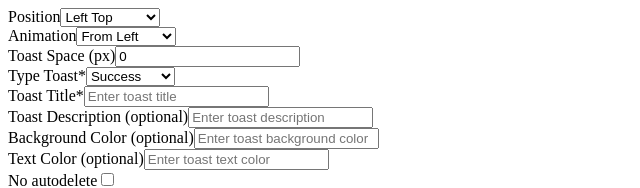
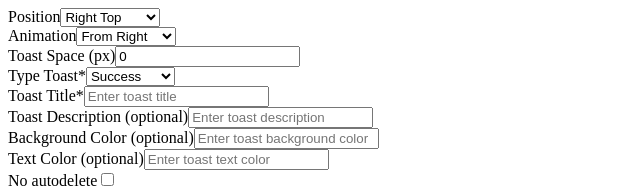
Before and after one commit to Motahard/toast-lib, a React app: page / in a window 1280 px wide. Shown: the top 188 px of the page, without its empty margins (0-640 px from the left). Built offline with nearby package versions, Linux system fonts and the light colour scheme.

Commit message:
fixed drag drop

```diff
--- a/src/components/App/App.tsx
+++ b/src/components/App/App.tsx
@@ -6,8 +6,8 @@ import FormToast from '@components/FormToast/FormToast';
 import FormToastContainer from '@components/FormToastContainer/FormToastContainer';
 
 export const App = () => {
-  const [position, setPosition] = useState('LEFT_TOP')
-  const [animation, setAnimation] = useState('FROM_LEFT')
+  const [position, setPosition] = useState('RIGHT_TOP')
+  const [animation, setAnimation] = useState('FROM_RIGHT')
   const [space, setSpace] = useState('0');
 
   const toastsRef = useRef()
--- a/src/components/FormToastContainer/FormToastContainer.tsx
+++ b/src/components/FormToastContainer/FormToastContainer.tsx
@@ -23,15 +23,15 @@ const FormToastContainer: FC<IFormToastContainer> = ({ setAnimation, setPosition
         <>
             <SelectGroup
                 name='position'
-                values={['LEFT_TOP', 'LEFT_BOTTOM', 'RIGHT_TOP', 'RIGHT_BOTTOM']}
-                valuesDescription={['Left Top', 'Left Bottom', 'Right Top', 'Right Bottom']}
+                values={[ 'RIGHT_TOP', 'LEFT_TOP', 'LEFT_BOTTOM', 'RIGHT_BOTTOM']}
+                valuesDescription={['Right Top', 'Left Top', 'Left Bottom', 'Right Bottom']}
                 onChange={handlePositionChange}
                 description='Position'
             />
             <SelectGroup
                 name='animation'
-                values={['FROM_LEFT', 'FROM_RIGHT', 'FROM_TOP', 'FROM_BOTTOM']}
-                valuesDescription={['From Left', 'From Right', 'From Top', 'From Bottom']}
+                values={['FROM_RIGHT', 'FROM_LEFT', 'FROM_TOP', 'FROM_BOTTOM']}
+                valuesDescription={['From Right', 'From Left', 'From Top', 'From Bottom']}
                 onChange={handleAnimationChange}
                 description='Animation'
             />
--- a/src/components/Toast/Toast.tsx
+++ b/src/components/Toast/Toast.tsx
@@ -66,6 +66,7 @@ export const Toast: React.FC<ICreateToast> = ({
     }
 
     const handleMouseDown = (e: MouseEvent<HTMLDivElement>) => {
+      console.log(e.target)
       positionX.current = e.clientX
       positionY.current = e.clientY
     }
@@ -75,15 +76,15 @@ export const Toast: React.FC<ICreateToast> = ({
       if (position === Positions.LEFT_TOP || position === Positions.LEFT_BOTTOM) {
         switch (animation) {
           case Animations.FROM_LEFT: {
-            positionX.current > e.clientX && handleDelete()
+            if(positionX.current > e.clientX) handleDelete()
             break
           }
           case Animations.FROM_TOP: {
-            positionY.current > e.clientY && handleDelete()
+            if(positionY.current > e.clientY) handleDelete()
             break
           }
           case Animations.FROM_BOTTOM: {
-            positionY.current < e.clientY && handleDelete()
+            if(positionY.current < e.clientY) handleDelete()
             break
           }
           default:
@@ -93,15 +94,15 @@ export const Toast: React.FC<ICreateToast> = ({
       else if (position === Positions.RIGHT_TOP || position === Positions.RIGHT_BOTTOM) {
         switch (animation) {
           case Animations.FROM_RIGHT: {
-            positionX.current < e.clientX && handleDelete()
+            if(positionX.current < e.clientX) handleDelete()
             break
           }
           case Animations.FROM_TOP: {
-            positionY.current > e.clientY && handleDelete()
+            if(positionY.current > e.clientY) handleDelete()
             break
           }
           case Animations.FROM_BOTTOM: {
-            positionY.current < e.clientY && handleDelete()
+            if(positionY.current < e.clientY) handleDelete()
             break
           }
           default:
--- a/src/components/Toast/styled.ts
+++ b/src/components/Toast/styled.ts
@@ -58,6 +58,9 @@ export const ToastWrapper = styled.div<IStyledToastWrapper>`
 	${toRight};
 	${fromBottom};
 	${toBottom};
+	&:active {
+		cursor: grabbing;
+	}
 `
 export const Logo = styled.div<IStyledToast>`
     height: 64px;
```
